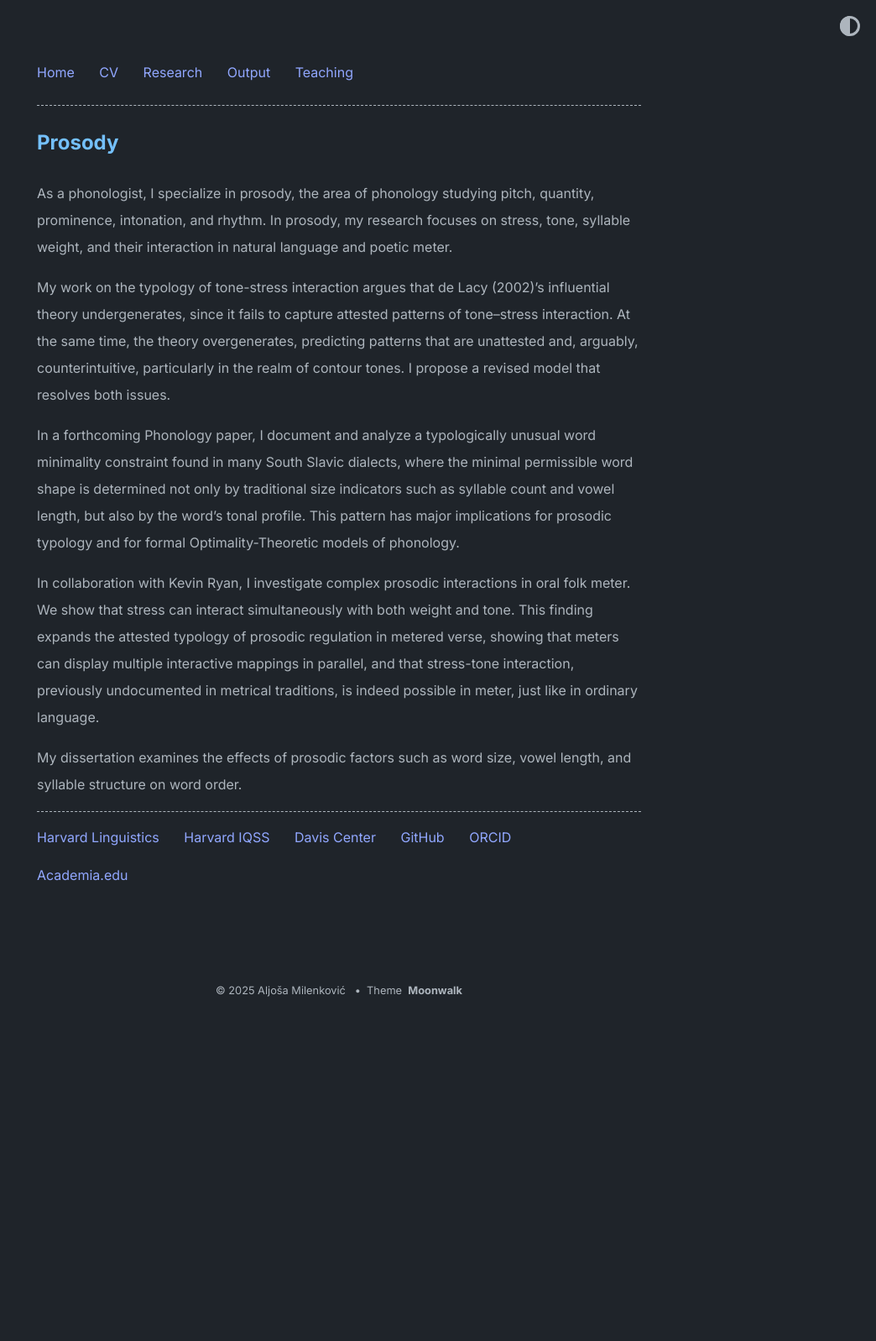
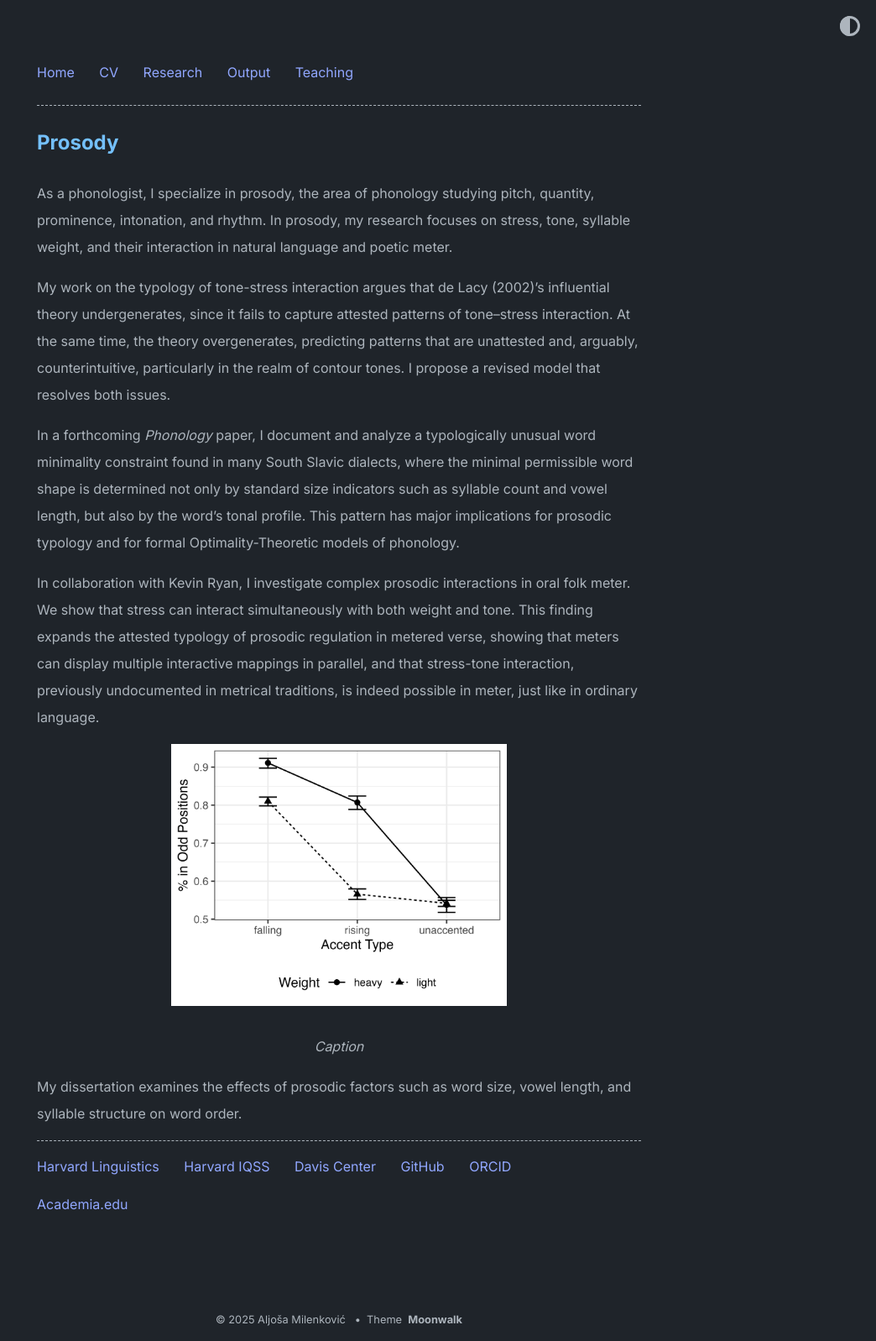
Before and after one commit to AljosaMilenkovic/AljosaMilenkovic.github.io, a Jekyll site: the page built from research/prosody.md, in a window 1280 px wide. Shown: the whole page at 84% size, without its empty margins (236-1280 px from the left). Built offline with Jekyll 4.4.1, drawn with Linux system fonts in a browser that asks for light colours; before the commit the page ends 1205 px from its top, so only the background shows below that.

Commit message:
Update prosody.md

```diff
--- a/research/prosody.md
+++ b/research/prosody.md
@@ -8,8 +8,14 @@ As a phonologist, I specialize in prosody, the area of phonology studying pitch,
 
 My work on the typology of tone-stress interaction argues that de Lacy (2002)’s influential theory undergenerates, since it fails to capture attested patterns of tone–stress interaction. At the same time, the theory overgenerates, predicting patterns that are unattested and, arguably, counterintuitive, particularly in the realm of contour tones. I propose a revised model that resolves both issues.
 
-In a forthcoming Phonology paper, I document and analyze a typologically unusual word minimality constraint found in many South Slavic dialects, where the minimal permissible word shape is determined not only by traditional size indicators such as syllable count and vowel length, but also by the word’s tonal profile. This pattern has major implications for prosodic typology and for formal Optimality-Theoretic models of phonology.
+In a forthcoming *Phonology* paper, I document and analyze a typologically unusual word minimality constraint found in many South Slavic dialects, where the minimal permissible word shape is determined not only by standard size indicators such as syllable count and vowel length, but also by the word’s tonal profile. This pattern has major implications for prosodic typology and for formal Optimality-Theoretic models of phonology.
 
 In collaboration with Kevin Ryan, I investigate complex prosodic interactions in oral folk meter. We show that stress can interact simultaneously with both weight and tone. This finding expands the attested typology of prosodic regulation in metered verse, showing that meters can display multiple interactive mappings in parallel, and that stress-tone interaction, previously undocumented in metrical traditions, is indeed possible in meter, just like in ordinary language.
 
+<p align="center">
+  <img src="/wug.png" alt="Caption" width="400">
+  <br>
+  <em>Caption</em>
+</p>
+
 My dissertation examines the effects of prosodic factors such as word size, vowel length, and syllable structure on word order.
```
